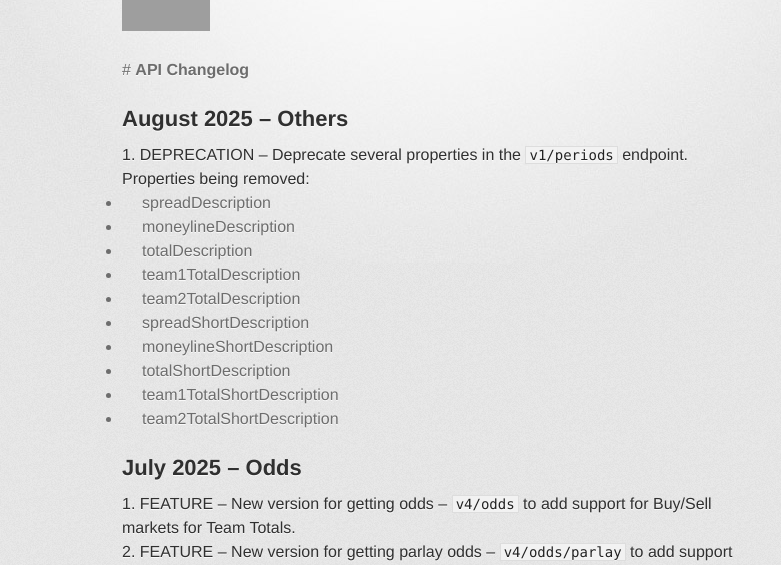
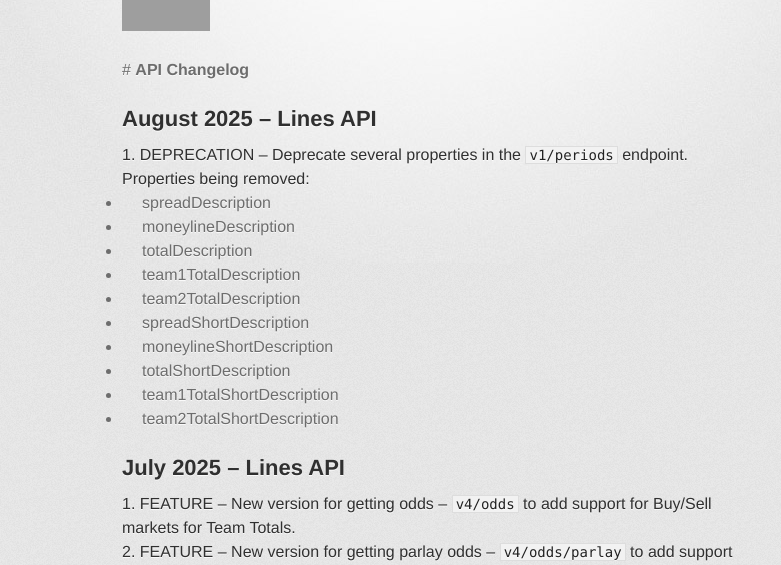
Before and after one commit to ps3838api/ps3838api.github.io, a Jekyll site: the page built from ChangesLog.md, in a window 1280 px wide and 900 px high. Shown: the part 310-875 px from the top of the window, without its empty margins (208-989 px from the left). Built offline with Jekyll 4.4.1, drawn with Linux system fonts in a browser that asks for light colours; some web fonts are replaced; our own code applies the rules of GitHub Pages for plain Markdown files; grey boxes are pictures that could not be loaded.

Commit message:
Update ChangesLog.md

```diff
--- a/ChangesLog.md
+++ b/ChangesLog.md
@@ -3,7 +3,7 @@
 
  #  **API Changelog**
 
-## August 2025 – Others
+## August 2025 – Lines API
 
 ##### 1. <span>DEPRECATION</span> – Deprecate several properties in the `v1/periods` endpoint. Properties being removed:
   + spreadDescription
@@ -18,7 +18,7 @@
   + team2TotalShortDescription
 
 
-## July 2025 – Odds
+## July 2025 – Lines API
 
 ##### 1. <span>FEATURE</span> – New version for getting odds – `v4/odds` to add support for Buy/Sell markets for Team Totals.
 ##### 2. <span>FEATURE</span> – New version for getting parlay odds – `v4/odds/parlay` to add support for Buy/Sell markets for Team Totals.
```
